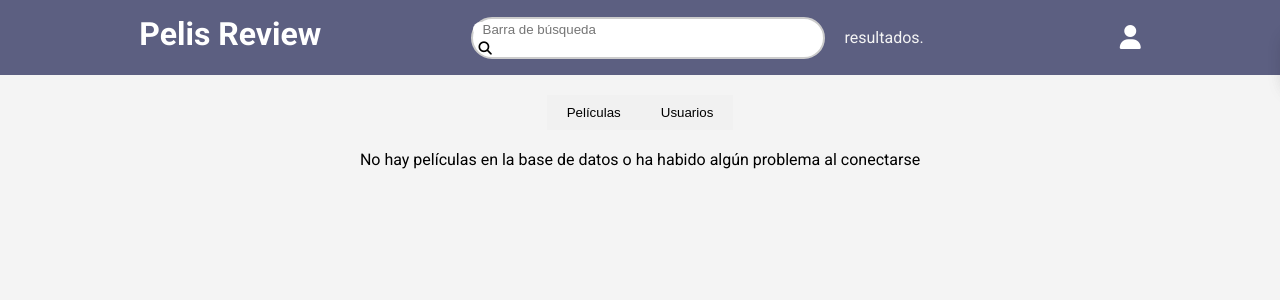
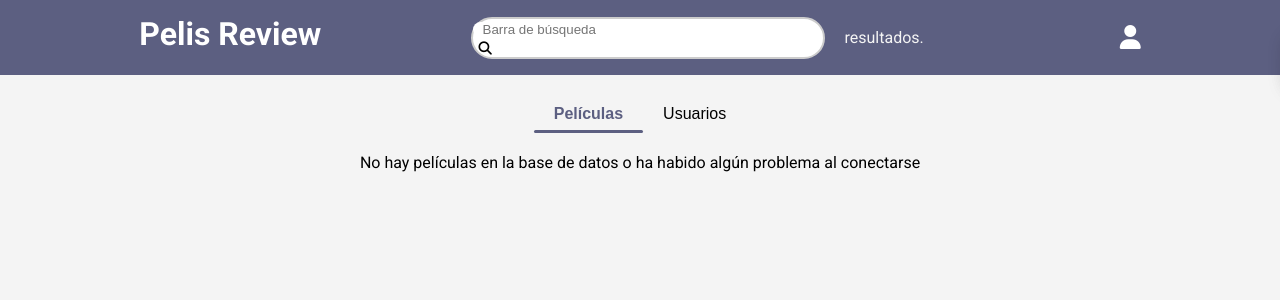
Before and after one commit to JesusMedinaP/filmcritic, a PHP site: template Vista/Admin_Vista.php in a window 1280 px wide. Shown: the top 300 px of the page. Run offline with PHP 8.4, Linux system fonts and the light colour scheme; the template is opened without the code that fills it, so the values that code supplies are empty; some libraries are stand-ins or nearby versions.

Commit message:
Mejorado el diseño de los botones para navegar entre los tabs.

```diff
--- a/Vista/Admin_Vista.php
+++ b/Vista/Admin_Vista.php
@@ -79,8 +79,9 @@
     </div>
 
     <div class="tab_container">
-        <button class="tab_button" onclick="showTab('movies')">Películas</button>
-        <button class="tab_button" onclick="showTab('users')">Usuarios</button>
+        <button id="moviesTab" class="tab_button active" onclick="showTab('movies')">Películas</button>
+        <button id="usersTab" class="tab_button" onclick="showTab('users')">Usuarios</button>
+        <div id="activeLine" class="tab_active_line"></div>
     </div>
 
     <div id="movies" class="tab_content">
@@ -323,6 +324,12 @@
 </html>
 
 <script>
+
+    // Inicializar la posición de la línea activa
+    document.addEventListener('DOMContentLoaded', () => {
+        showTab('movies');
+    });
+
     function togglePopup() {
             var popup = document.getElementById("userPopup");
             popup.classList.toggle("active");
--- a/css/admin.css
+++ b/css/admin.css
@@ -235,20 +235,49 @@ option{
 
 .tab_container {
     display: flex;
-    justify-content: flex-start;
+    justify-content: center;
+    position: relative;
     margin: 20px 0px;
 }
 
 .tab_button {
-    background-color: #f1f1f1;
+    padding: 10px 20px;
+    background-color: transparent;
     border: none;
-    padding: 10px 20px;
+    outline: none;
     cursor: pointer;
-    transition: background-color 0.3s ease;
+    font-size: 16px;
+    position: relative;
 }
 
 .tab_button:hover {
-    background-color: #ddd;
+    color: var(--background-color);
+}
+
+.tab_button.active {
+    color: var(--background-color);
+    font-weight: bold;
+}
+
+/*.tab_button.active::after {
+    content: '';
+    position: absolute;
+    bottom: 0;
+    left: 0;
+    width: 100%;
+    height: 3px;
+    background-color: var(--background-color);
+    border-radius: 2px;
+}*/
+
+/* Línea de la pestaña activa */
+.tab_active_line {
+    position: absolute;
+    bottom: 0;
+    height: 3px;
+    background-color: var(--background-color);
+    border-radius: 2px;
+    transition: all 0.3s ease;
 }
 
 .tab_content {
--- a/js/admin.js
+++ b/js/admin.js
@@ -101,13 +101,6 @@ function validateCreate(){
 
 }
 
-function showTab(tabName) {
-    const tabs = document.querySelectorAll('.tab_content');
-    tabs.forEach(tab => {
-        tab.style.display = 'none';
-    });
-    document.getElementById(tabName).style.display = 'flex';
-}
 
 let currentPage = 1;
 const rowsPerPage = 10;
@@ -161,11 +154,29 @@ function updatePageInfo() {
 
 // Inicializar la paginación cuando se muestre la pestaña de usuarios
 function showTab(tabName) {
+    // Ocultar todas las pestañas
     const tabs = document.querySelectorAll('.tab_content');
     tabs.forEach(tab => {
         tab.style.display = 'none';
     });
+
+    // Eliminar la clase 'active' de todos los botones
+    const buttons = document.querySelectorAll('.tab_button');
+    buttons.forEach(button => {
+        button.classList.remove('active');
+    });
+
+    // Añadir la clase 'active' al botón correspondiente
+    const activeButton = document.getElementById(`${tabName}Tab`);
+    activeButton.classList.add('active');
+
+    // Mostrar el contenido de la pestaña seleccionada
     document.getElementById(tabName).style.display = 'flex';
+
+    // Actualizar la posición y tamaño de la línea activa
+    const activeLine = document.getElementById('activeLine');
+    activeLine.style.width = `${activeButton.offsetWidth}px`;
+    activeLine.style.left = `${activeButton.offsetLeft}px`;
 
     if (tabName === 'users') {
         initializePagination();
```
